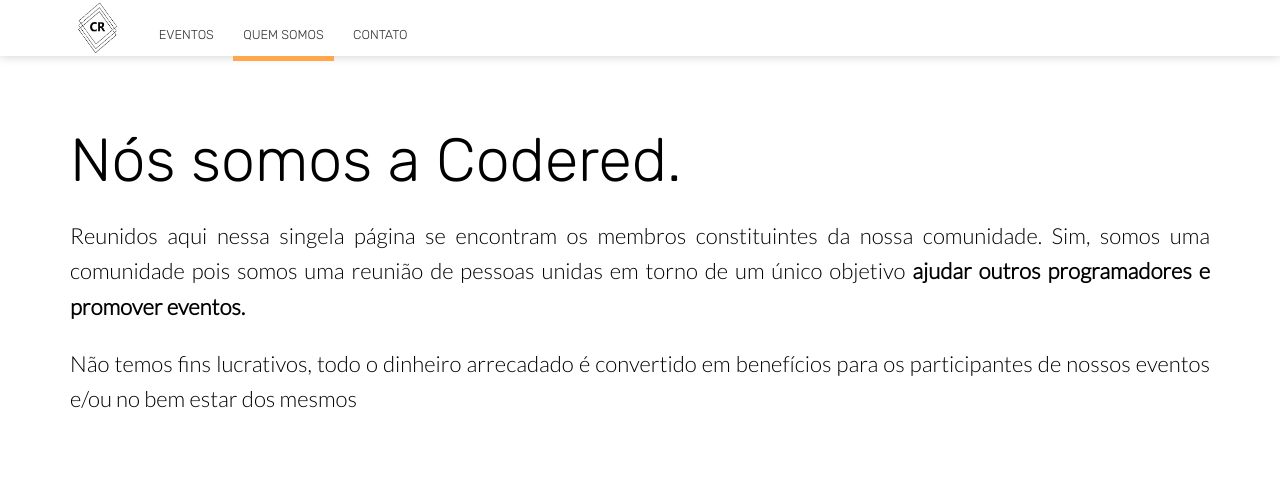
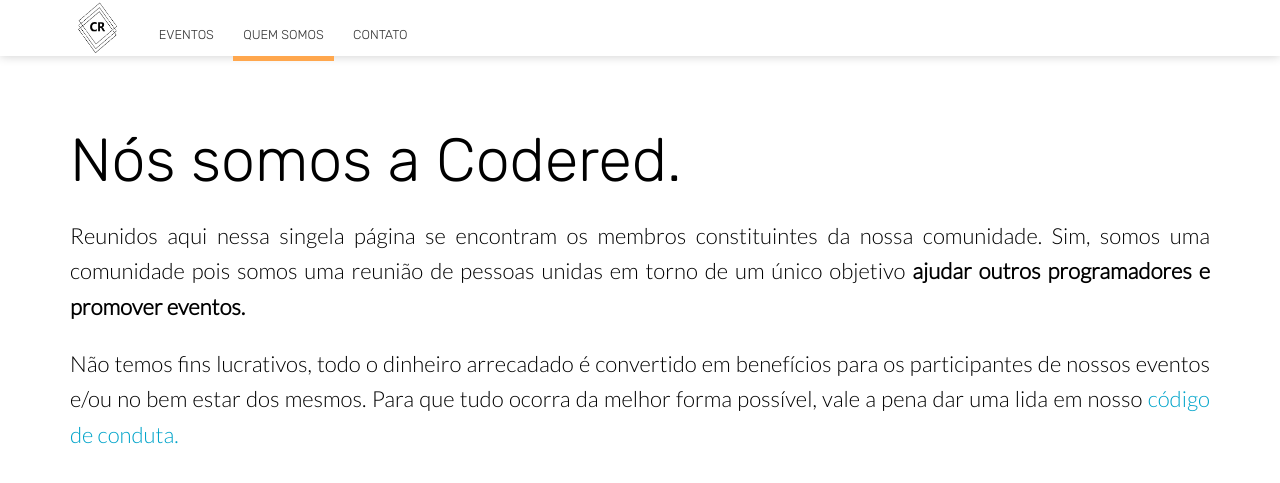
Before and after one commit to codered-co/codered-co, a Jekyll site: the page built from quemsomos.html, in a window 1280 px wide and 1400 px high, cut to the strip 0-520 px from the top of the window. Shown: the top 483 px of the strip. Built offline with Jekyll 4.4.1, drawn with Linux system fonts in a browser that asks for light colours; nearby versions of some CDN libraries.

Commit message:
almost there

```diff
--- a/_sass/layout.scss
+++ b/_sass/layout.scss
@@ -273,6 +273,7 @@
 	text-align: justify;
 	padding-top: 25px;
 	padding-bottom: 25px;
+	padding-top: 10vh;
 }
 
 .about-description{
--- a/index.html
+++ b/index.html
@@ -8,7 +8,7 @@
 <section class="hero" style="background-image: url({% include relative-src.html src=page.image %})">
 	<div class="inner-hero text-container">
 		<div class="hero-text-container">
-			<h1 class="editable">De dev pra dev</h1>
+			<h1 class="editable">De DEV pra DEV</h1>
 			<p class="subtext editable">Somos uma comunidade empenhada em criar um ambiente saudável, instigante e divertido onde todos podem aprender a programar.</p>
 			<div class="cta button alt"><a href="#">Conheça</a></div>
 		</div>
--- a/quemsomos.html
+++ b/quemsomos.html
@@ -18,7 +18,7 @@
 		<div class="about-description">
 			<h1>Nós somos a Codered.</h1>
 			<p>Reunidos aqui nessa singela página se encontram os membros constituintes da nossa comunidade. Sim, somos uma comunidade pois somos uma reunião de pessoas unidas em torno de um único objetivo <strong>ajudar outros programadores e promover eventos.</strong></p>
-			<p>Não temos fins lucrativos, todo o dinheiro arrecadado é convertido em benefícios para os participantes de nossos eventos e/ou no bem estar dos mesmos</p>
+			<p>Não temos fins lucrativos, todo o dinheiro arrecadado é convertido em benefícios para os participantes de nossos eventos e/ou no bem estar dos mesmos. Para que tudo ocorra da melhor forma possível, vale a pena dar uma lida em nosso <a href="{{ site.baseurl }}/codigoconduta">código de conduta.</a></p>
 		</div>
 		<p class="editor-link"><a href="cloudcannon:collections/_staff_members" class="btn"><strong>&#9998;</strong> Manage Staff Members</a></p>
 		<ul class="staff">
```
Also changed, not shown: codigoconduta.html (+0 -9 lines).
